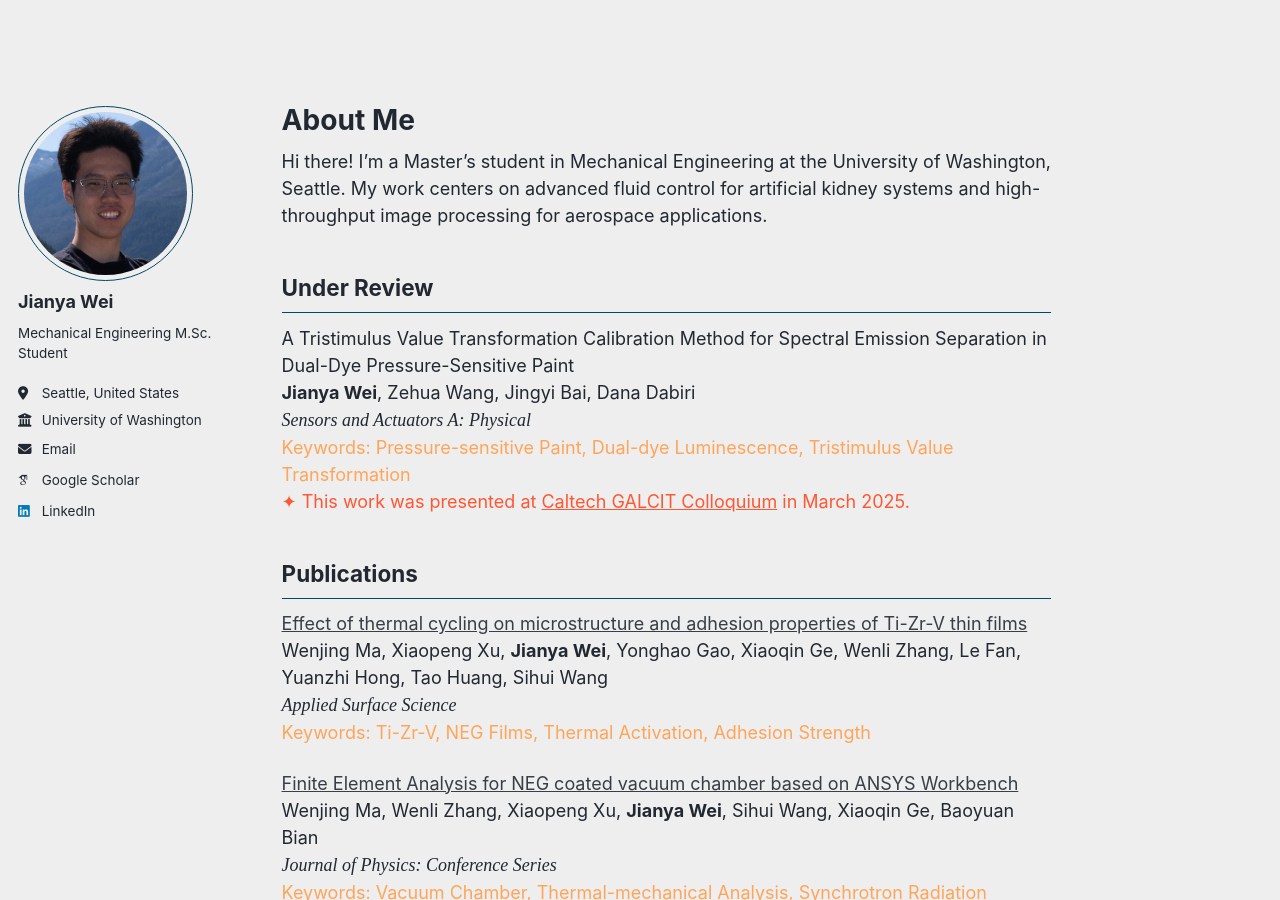
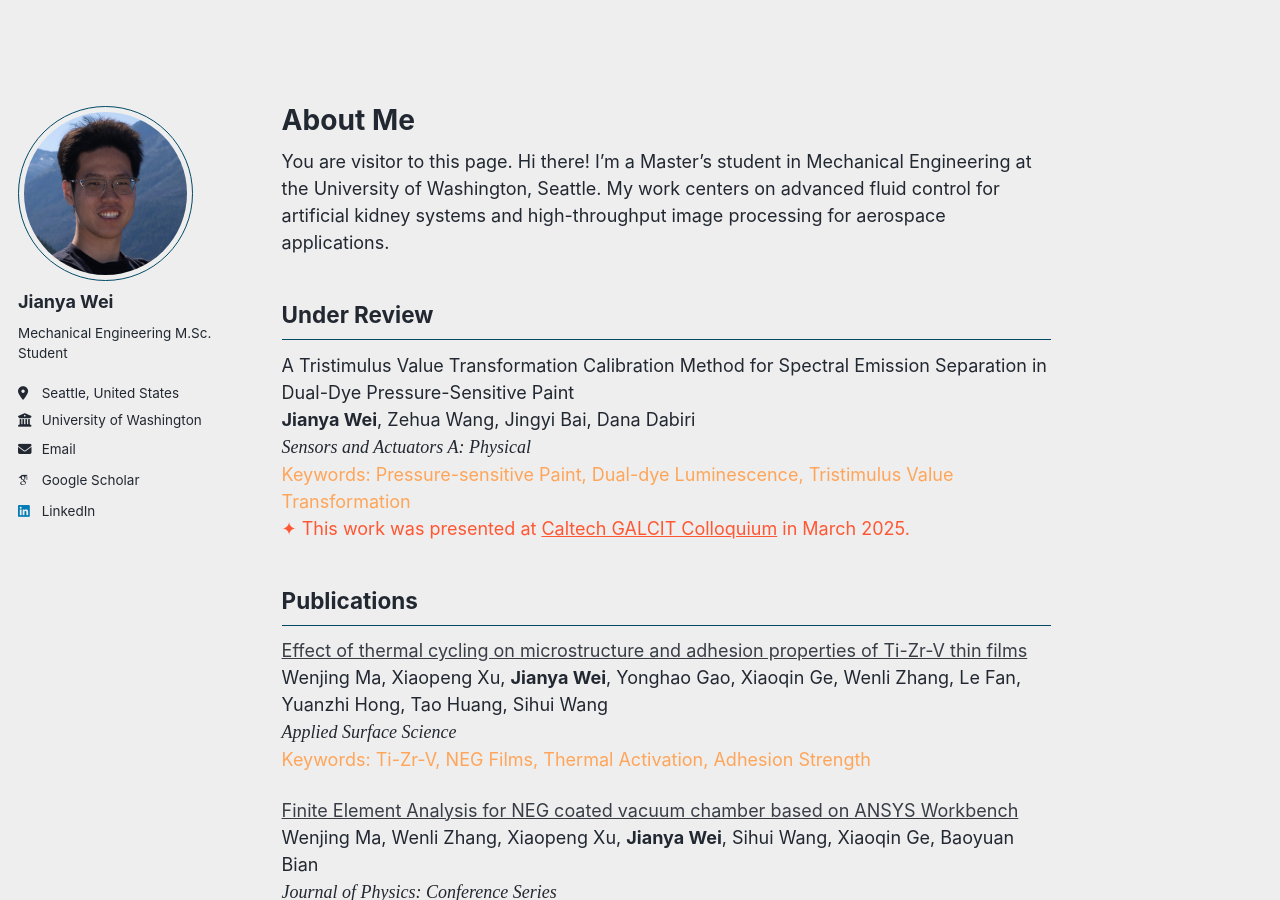
Before and after one commit to jywei02/jywei02.github.io, a Jekyll site: the page built from _pages/about.md, in a window 1280 px wide and 900 px high. Built offline with Jekyll 4.4.1, drawn with Linux system fonts in a browser that asks for light colours; some web fonts are replaced.

Commit message:
Update about.md

```diff
--- a/_pages/about.md
+++ b/_pages/about.md
@@ -6,7 +6,14 @@ redirect_from:
   - /about/
   - /about.html
 ---
-
+You are visitor <span id="visits"></span> to this page.
+<script>
+fetch('https://api.countapi.xyz/hit/jywei02.github.io/visits')
+  .then(res => res.json())
+  .then(res => {
+    document.getElementById('visits').innerText = res.value;
+  });
+</script>
 Hi there! I’m a Master’s student in Mechanical Engineering at the University of Washington, Seattle. My work centers on advanced fluid control for artificial kidney systems and high-throughput image processing for aerospace applications.
 
 Under Review
```
